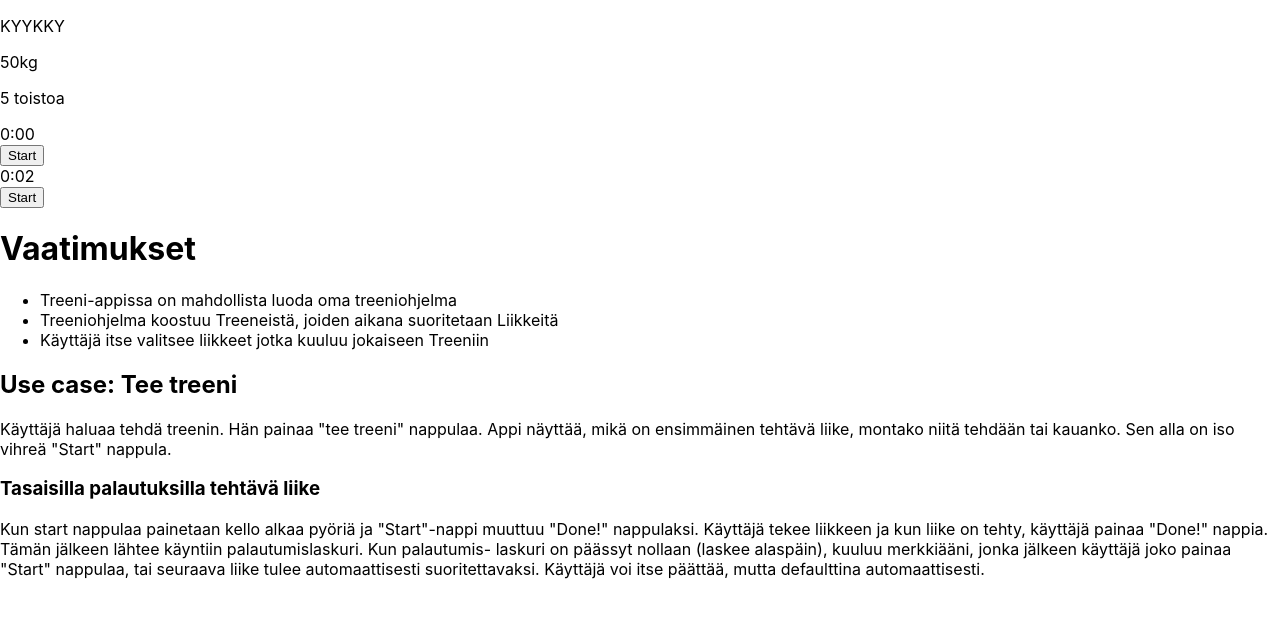
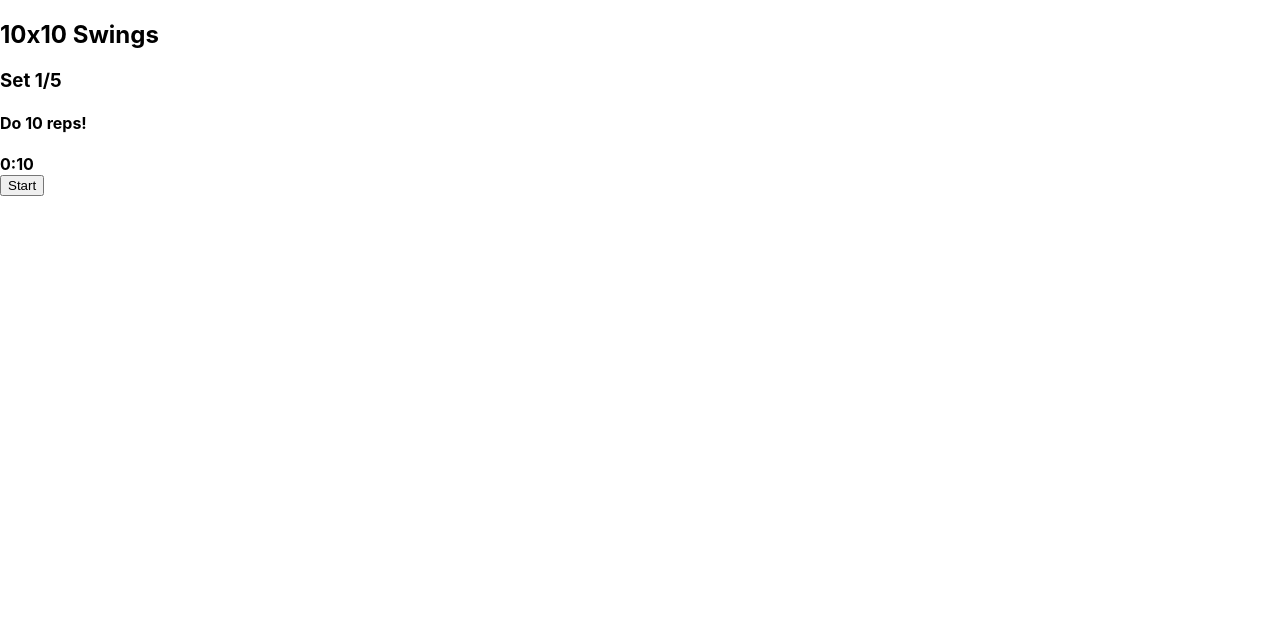
Before and after one commit to PuuperttiRuma/treeni-app, a React (Create React App) app: page / in a window 1280 px wide. Shown: the top 618 px of the page. Built offline with nearby package versions, Linux system fonts and the light colour scheme.

Commit message:
EMOM treenin tekeminen aloitettu

```diff
--- a/src/App.js
+++ b/src/App.js
@@ -1,17 +1,12 @@
 import React from 'react'
 import MainMenu from './components/MainMenu.js'
 import Timer from './components/Timer.js'
-
+import EMOM from './components/EMOM'
 
 const App = () => {
   return (
     < div >
-      <p>KYYKKY</p>
-      <p>50kg</p>
-      <p>5 toistoa</p>
-      <Timer isCountingUp={true} startTime={0} />
-      <Timer isCountingUp={false} startTime={2} />
-      <MainMenu />
+      <EMOM numberOfSets={5} numberOfReps={10} />
     </div >
   )
 }
--- /dev/null
+++ b/src/components/EMOM.js
@@ -0,0 +1,25 @@
+import React, { useState } from 'react'
+import Timer from './Timer.js'
+
+/***
+ * Esimerkkitapaus:
+ * 10x10 Swingiä 10min
+ * Tajusinpa juuri, että timerin pitää ilmoittaa, kun se on valmis, jotta osaa ruveta tekemään jotain
+ */
+const EMOM = ({ numberOfSets, numberOfReps }) => {
+    const [currentSet, setCurrentSet] = useState(1)
+
+    return (
+        <div>
+            <h2>10x10 Swings</h2>
+            <h3>Set {currentSet}/{numberOfSets}</h3>
+            <h4>Do {numberOfReps} reps!</h4>
+            <h4>
+
+                <Timer isCountingUp={false} startTime={10} />
+            </h4>
+        </div>
+    )
+}
+
+export default EMOM
```
